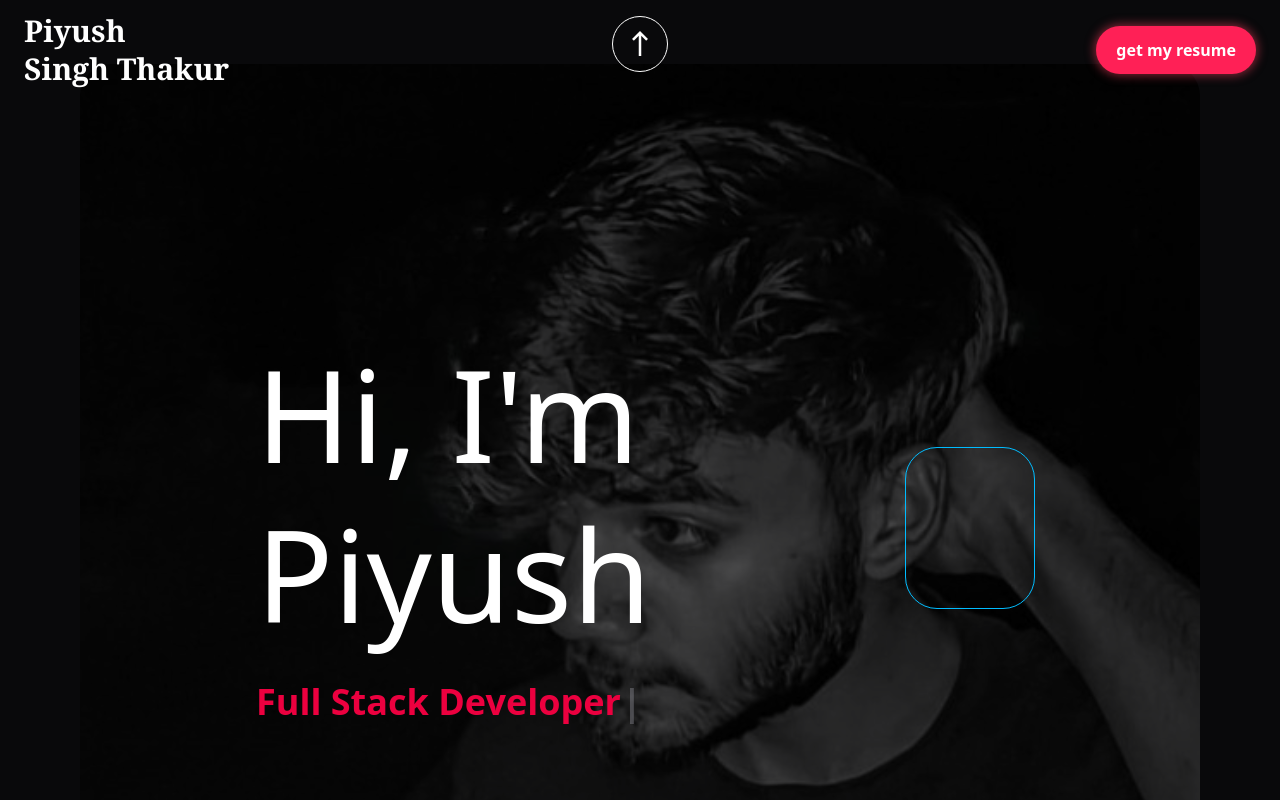
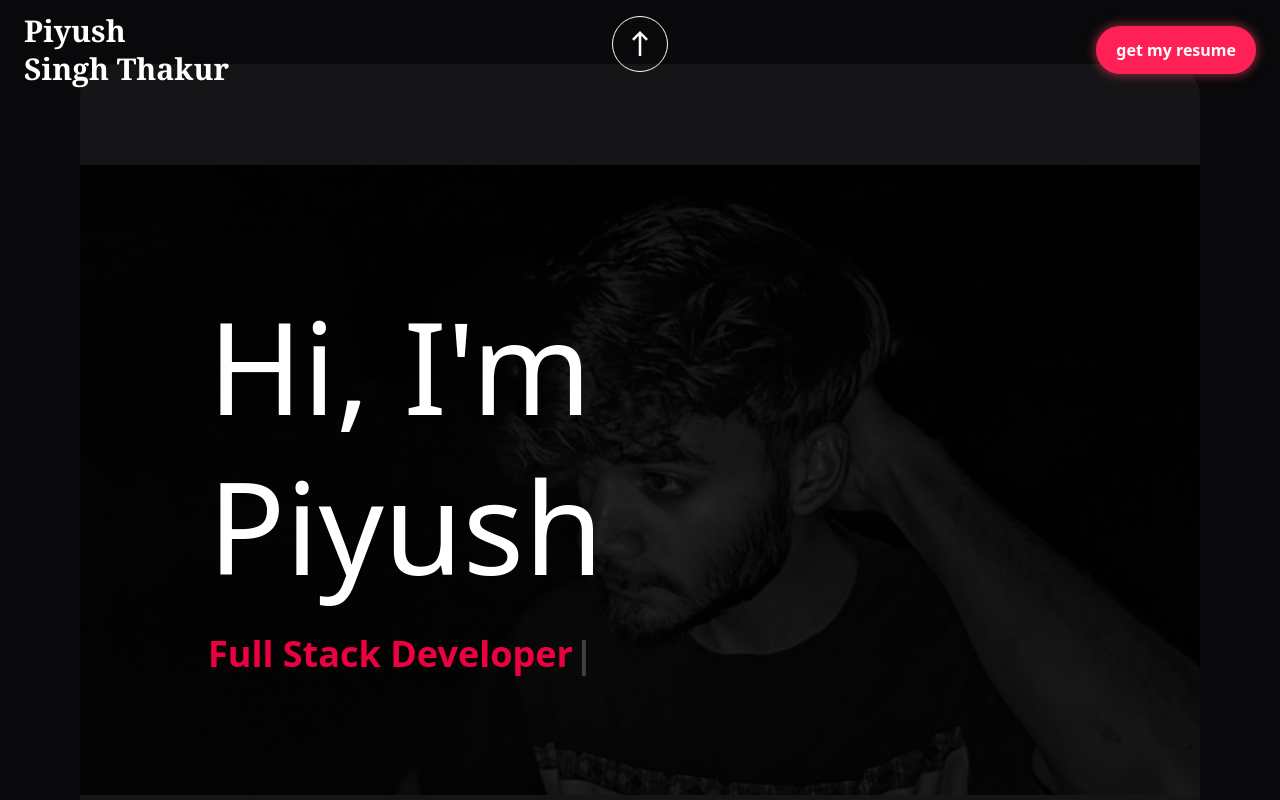
Before and after one commit to piyushht2003/my-portfolio, a React (Vite) app: page / in a window 1280 px wide. Shown: the top 800 px of the page. Built offline with nearby package versions, Linux system fonts and the light colour scheme.

Commit message:
adjusted opacity

```diff
--- a/src/components/Home.jsx
+++ b/src/components/Home.jsx
@@ -17,7 +17,7 @@ const Home = () => {
           id="home"
           className="bg-zinc-950 min-h-screen w-full  px-6 py-16 md:px-10   md:py-16 lg:px-20 lg:py-16 flex flex-col justify-center items-center"
         >
-          <div className="w-full max-w-7xl bg-[url('/images/profile.png')] bg-center bg-cover bg-no-repeat bg-fixed bg-blend-overlay bg-zinc-900/50 rounded-4xl shadow-9xl p-6 md:p-10 lg:p-16 flex flex-col justify-center items-center">
+          <div className="w-full max-w-7xl bg-[url('/images/profile.png')] bg-center bg-contain bg-no-repeat bg-fixed bg-blend-overlay bg-zinc-900/85 rounded-4xl shadow-9xl p-6 md:p-10 lg:p-4 flex flex-col justify-center items-center">
 
           <section className="w-full flex flex-col lg:flex-row justify-center relative items-center gap-10">
             <div className="w-full">
@@ -50,7 +50,7 @@ const Home = () => {
               id="home-right"
               className="w-full h-auto lg:h-screen  flex justify-center items-center"
             >
-              <div className="border px-10 rounded-4xl md:px-16 py-10 md:py-20  text-sky-400 shadow-9xl flex flex-col gap-4 justify-center items-start">
+              <div className="px-10 md:px-16 py-10 md:py-20 flex flex-col gap-4 justify-center items-start">
                 {/* <h1 className="text-3xl md:text-5xl lg:text-6xl text-yellow-400">
                   <i className="ri-edit-circle-fill"></i>developer
                 </h1>
```
